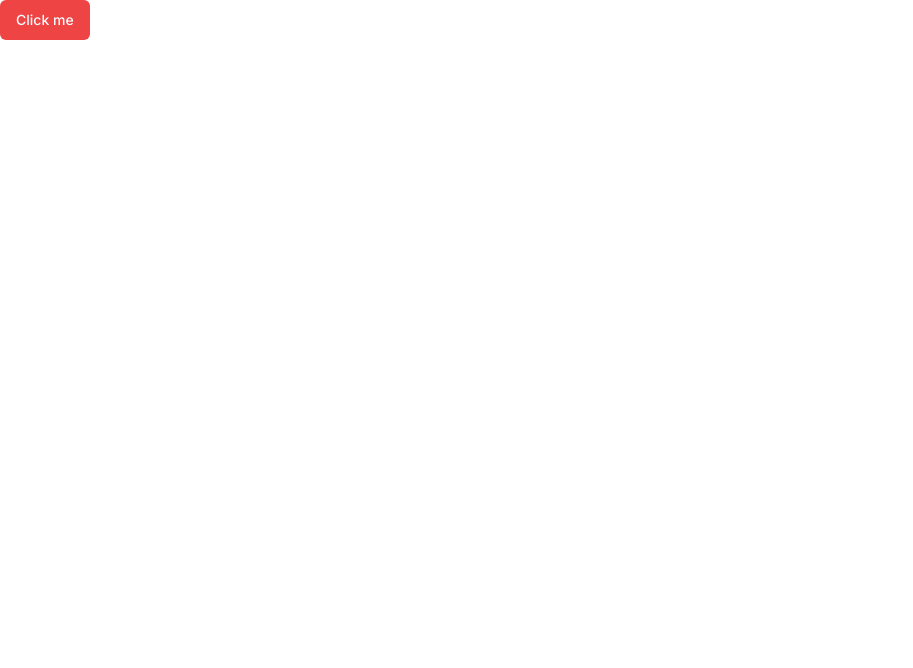
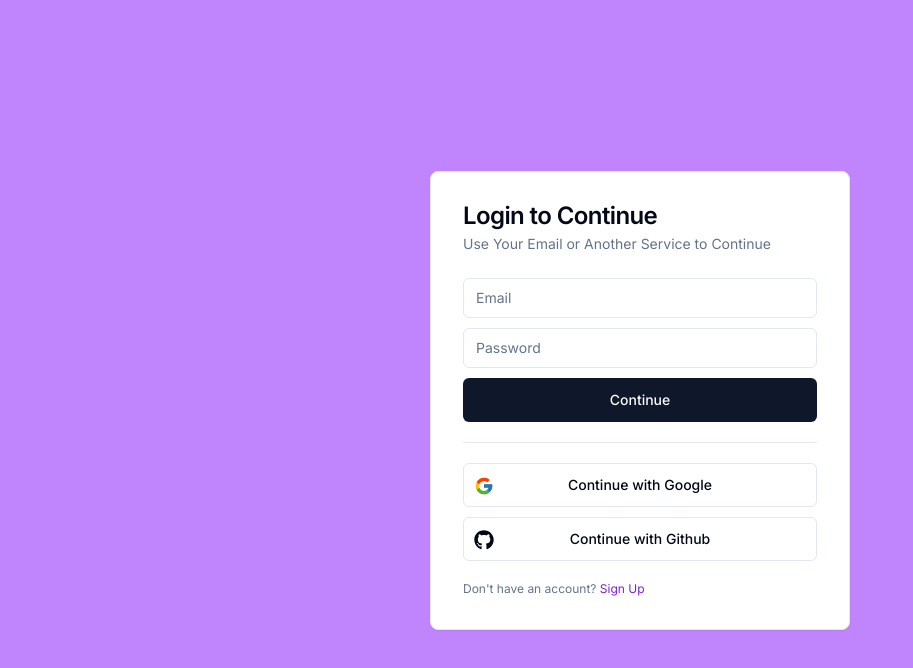
Before and after one commit to yogeshbisht/convosay, a Next.js app: page / in a window 1280 px wide. Shown: the top 668 px of the page, without its empty margins (0-913 px from the left). Built offline with nearby package versions, Linux system fonts and the light colour scheme.

Commit message:
auth screen, sign in and sign up layouts

```diff
--- a/package.json
+++ b/package.json
@@ -9,6 +9,7 @@
     "lint": "next lint"
   },
   "dependencies": {
+    "@radix-ui/react-separator": "^1.1.0",
     "@radix-ui/react-slot": "^1.1.0",
     "class-variance-authority": "^0.7.0",
     "clsx": "^2.1.1",
@@ -16,6 +17,7 @@
     "next": "14.2.7",
     "react": "^18",
     "react-dom": "^18",
+    "react-icons": "^5.3.0",
     "tailwind-merge": "^2.5.2",
     "tailwindcss-animate": "^1.0.7"
   },
--- a/src/app/page.tsx
+++ b/src/app/page.tsx
@@ -1,9 +1,5 @@
-import { Button } from "@/components/ui/button";
+import { AuthScreen } from "@/features/auth/components/auth-screen";
 
 export default function Home() {
-  return (
-    <div className="text-rose-400 font-bold text-lg">
-      <Button variant="destructive">Click me</Button>
-    </div>
-  );
+  return <AuthScreen />;
 }
--- /dev/null
+++ b/src/components/ui/card.tsx
@@ -0,0 +1,79 @@
+import * as React from "react"
+
+import { cn } from "@/lib/utils"
+
+const Card = React.forwardRef<
+  HTMLDivElement,
+  React.HTMLAttributes<HTMLDivElement>
+>(({ className, ...props }, ref) => (
+  <div
+    ref={ref}
+    className={cn(
+      "rounded-lg border bg-card text-card-foreground shadow-sm",
+      className
+    )}
+    {...props}
+  />
+))
+Card.displayName = "Card"
+
+const CardHeader = React.forwardRef<
+  HTMLDivElement,
+  React.HTMLAttributes<HTMLDivElement>
+>(({ className, ...props }, ref) => (
+  <div
+    ref={ref}
+    className={cn("flex flex-col space-y-1.5 p-6", className)}
+    {...props}
+  />
+))
+CardHeader.displayName = "CardHeader"
+
+const CardTitle = React.forwardRef<
+  HTMLParagraphElement,
+  React.HTMLAttributes<HTMLHeadingElement>
+>(({ className, ...props }, ref) => (
+  <h3
+    ref={ref}
+    className={cn(
+      "text-2xl font-semibold leading-none tracking-tight",
+      className
+    )}
+    {...props}
+  />
+))
+CardTitle.displayName = "CardTitle"
+
+const CardDescription = React.forwardRef<
+  HTMLParagraphElement,
+  React.HTMLAttributes<HTMLParagraphElement>
+>(({ className, ...props }, ref) => (
+  <p
+    ref={ref}
+    className={cn("text-sm text-muted-foreground", className)}
+    {...props}
+  />
+))
+CardDescription.displayName = "CardDescription"
+
+const CardContent = React.forwardRef<
+  HTMLDivElement,
+  React.HTMLAttributes<HTMLDivElement>
+>(({ className, ...props }, ref) => (
+  <div ref={ref} className={cn("p-6 pt-0", className)} {...props} />
+))
+CardContent.displayName = "CardContent"
+
+const CardFooter = React.forwardRef<
+  HTMLDivElement,
+  React.HTMLAttributes<HTMLDivElement>
+>(({ className, ...props }, ref) => (
+  <div
+    ref={ref}
+    className={cn("flex items-center p-6 pt-0", className)}
+    {...props}
+  />
+))
+CardFooter.displayName = "CardFooter"
+
+export { Card, CardHeader, CardFooter, CardTitle, CardDescription, CardContent }
--- /dev/null
+++ b/src/components/ui/input.tsx
@@ -0,0 +1,25 @@
+import * as React from "react"
+
+import { cn } from "@/lib/utils"
+
+export interface InputProps
+  extends React.InputHTMLAttributes<HTMLInputElement> {}
+
+const Input = React.forwardRef<HTMLInputElement, InputProps>(
+  ({ className, type, ...props }, ref) => {
+    return (
+      <input
+        type={type}
+        className={cn(
+          "flex h-10 w-full rounded-md border border-input bg-background px-3 py-2 text-sm ring-offset-background file:border-0 file:bg-transparent file:text-sm file:font-medium placeholder:text-muted-foreground focus-visible:outline-none focus-visible:ring-2 focus-visible:ring-ring focus-visible:ring-offset-2 disabled:cursor-not-allowed disabled:opacity-50",
+          className
+        )}
+        ref={ref}
+        {...props}
+      />
+    )
+  }
+)
+Input.displayName = "Input"
+
+export { Input }
--- /dev/null
+++ b/src/components/ui/separator.tsx
@@ -0,0 +1,31 @@
+"use client"
+
+import * as React from "react"
+import * as SeparatorPrimitive from "@radix-ui/react-separator"
+
+import { cn } from "@/lib/utils"
+
+const Separator = React.forwardRef<
+  React.ElementRef<typeof SeparatorPrimitive.Root>,
+  React.ComponentPropsWithoutRef<typeof SeparatorPrimitive.Root>
+>(
+  (
+    { className, orientation = "horizontal", decorative = true, ...props },
+    ref
+  ) => (
+    <SeparatorPrimitive.Root
+      ref={ref}
+      decorative={decorative}
+      orientation={orientation}
+      className={cn(
+        "shrink-0 bg-border",
+        orientation === "horizontal" ? "h-[1px] w-full" : "h-full w-[1px]",
+        className
+      )}
+      {...props}
+    />
+  )
+)
+Separator.displayName = SeparatorPrimitive.Root.displayName
+
+export { Separator }
--- /dev/null
+++ b/src/features/auth/components/auth-screen.tsx
@@ -0,0 +1,22 @@
+"use client";
+
+import { useState } from "react";
+import { SignInFlow } from "../types";
+import SignInCard from "./sign-in-card";
+import SignUpCard from "./sign-up-card";
+
+export const AuthScreen = () => {
+  const [state, setState] = useState<SignInFlow>("signIn");
+
+  return (
+    <div className="h-full flex items-center justify-center bg-purple-400">
+      <div className="md:h-auto md:w-[420px]">
+        {state === "signIn" ? (
+          <SignInCard setState={setState} />
+        ) : (
+          <SignUpCard setState={setState} />
+        )}
+      </div>
+    </div>
+  );
+};
--- /dev/null
+++ b/src/features/auth/components/sign-in-card.tsx
@@ -0,0 +1,93 @@
+import React from "react";
+import { FaGithub } from "react-icons/fa6";
+import { FcGoogle } from "react-icons/fc";
+import { SignInFlow } from "../types";
+import { Button } from "@/components/ui/button";
+import {
+  Card,
+  CardContent,
+  CardDescription,
+  CardHeader,
+  CardTitle,
+} from "@/components/ui/card";
+import { Input } from "@/components/ui/input";
+import { Separator } from "@/components/ui/separator";
+
+interface SignInCardProps {
+  setState: (state: SignInFlow) => void;
+}
+
+const SignInCard = ({ setState }: SignInCardProps) => {
+  return (
+    <Card className="size-full p-8">
+      <CardHeader className="px-0 pt-0">
+        <CardTitle>Login to Continue</CardTitle>
+        <CardDescription>
+          Use Your Email or Another Service to Continue
+        </CardDescription>
+      </CardHeader>
+      <CardContent className="space-y-5 px-0 pb-0">
+        <form className="space-y-2.5">
+          <Input
+            disabled={false}
+            value=""
+            onChange={() => {}}
+            placeholder="Email"
+            type="email"
+            required
+          />
+          <Input
+            disabled={false}
+            value=""
+            onChange={() => {}}
+            placeholder="Password"
+            type="password"
+            required
+          />
+          <Button
+            type="submit"
+            className="w-full relative"
+            size="lg"
+            disabled={false}
+          >
+            Continue
+          </Button>
+        </form>
+        <Separator />
+        <div className="flex flex-col gap-y-2.5">
+          <Button
+            variant="outline"
+            onClick={() => {}}
+            disabled={false}
+            size="lg"
+            className="w-full relative"
+          >
+            <FcGoogle className="size-5 absolute top-3 left-2.5" />
+            Continue with Google
+          </Button>
+          <Button
+            variant="outline"
+            onClick={() => {}}
+            disabled={false}
+            size="lg"
+            className="w-full relative"
+          >
+            <FaGithub className="size-5 absolute top-3 left-2.5" />
+            Continue with Github
+          </Button>
+        </div>
+        <p className="text-xs text-muted-foreground">
+          Don&apos;t have an account?{" "}
+          <span
+            className="text-purple-700 hover:underline cursor-pointer"
+            onClick={() => setState("signUp")}
+          >
+            Sign Up
+          </span>
+        </p>
+      </CardContent>
+    </Card>
+  );
+};
+
+export default SignInCard;
--- /dev/null
+++ b/src/features/auth/components/sign-up-card.tsx
@@ -0,0 +1,101 @@
+import React from "react";
+import { FaGithub } from "react-icons/fa6";
+import { FcGoogle } from "react-icons/fc";
+import { SignInFlow } from "../types";
+import { Button } from "@/components/ui/button";
+import {
+  Card,
+  CardContent,
+  CardDescription,
+  CardHeader,
+  CardTitle,
+} from "@/components/ui/card";
+import { Input } from "@/components/ui/input";
+import { Separator } from "@/components/ui/separator";
+
+interface SignUpCardProps {
+  setState: (state: SignInFlow) => void;
+}
+
+const SignUpCard = ({ setState }: SignUpCardProps) => {
+  return (
+    <Card className="size-full p-8">
+      <CardHeader className="px-0 pt-0">
+        <CardTitle>SignUp to Continue</CardTitle>
+        <CardDescription>
+          Use Your Email or Another Service to Continue
+        </CardDescription>
+      </CardHeader>
+      <CardContent className="space-y-5 px-0 pb-0">
+        <form className="space-y-2.5">
+          <Input
+            disabled={false}
+            value=""
+            onChange={() => {}}
+            placeholder="Email"
+            type="email"
+            required
+          />
+          <Input
+            disabled={false}
+            value=""
+            onChange={() => {}}
+            placeholder="Password"
+            type="password"
+            required
+          />
+          <Input
+            disabled={false}
+            value=""
+            onChange={() => {}}
+            placeholder="Confirm password"
+            type="password"
+            required
+          />
+          <Button
+            type="submit"
+            className="w-full relative"
+            size="lg"
+            disabled={false}
+          >
+            Continue
+          </Button>
+        </form>
+        <Separator />
+        <div className="flex flex-col gap-y-2.5">
+          <Button
+            variant="outline"
+            onClick={() => {}}
+            disabled={false}
+            size="lg"
+            className="w-full relative"
+          >
+            <FcGoogle className="size-5 absolute top-3 left-2.5" />
+            Continue with Google
+          </Button>
+          <Button
+            variant="outline"
+            onClick={() => {}}
+            disabled={false}
+            size="lg"
+            className="w-full relative"
+          >
+            <FaGithub className="size-5 absolute top-3 left-2.5" />
+            Continue with Github
+          </Button>
+        </div>
+        <p className="text-xs text-muted-foreground">
+          Already have an account?{" "}
+          <span
+            className="text-purple-700 hover:underline cursor-pointer"
+            onClick={() => setState("signIn")}
+          >
+            Sign In
+          </span>
+        </p>
+      </CardContent>
+    </Card>
+  );
+};
+
+export default SignUpCard;
--- /dev/null
+++ b/src/features/auth/types.ts
@@ -0,0 +1 @@
+export type SignInFlow = "signIn" | "signUp";
```
Also changed, not shown: 1 other file (tests, documents, lock files or other folders).
